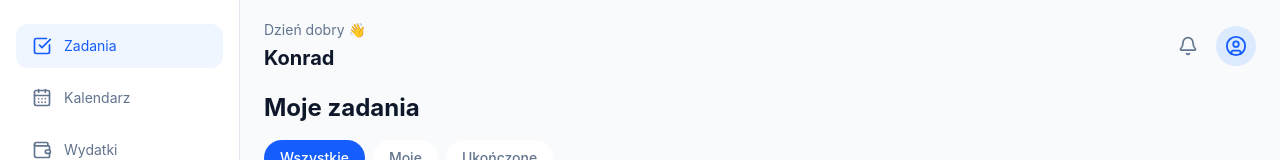
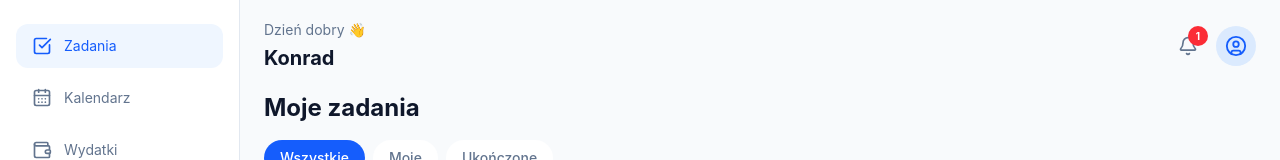
Before and after one commit to LainonShiraya/home-ops, a React (Vite) app: page /tasks in a window 1280 px wide. Shown: the top 160 px of the page. Built offline with nearby package versions, Linux system fonts and the light colour scheme.

Commit message:
refactor: make notifications global

```diff
--- a/src/App.tsx
+++ b/src/App.tsx
@@ -8,10 +8,12 @@ import HouseholdPage from "./pages/HouseholdPage";
 
 import { TaskUIProvider } from "./context/TaskUIContext/TaskUIProvider";
 import { HouseholdProvider } from "./context/HouseholdContext/HouseholdProvider";
+import NotificationProvider from "./context/NotificationContext/NotificationProvider";
 function App() {
   return (
     <BrowserRouter>
       <HouseholdProvider>
+        <NotificationProvider>
           <TaskUIProvider>
             <Routes>
               <Route element={<AppLayout />}>
@@ -27,6 +29,7 @@ function App() {
               <Route path="*" element={<Navigate to="/tasks" replace />} />
             </Routes>
           </TaskUIProvider>
+        </NotificationProvider>
       </HouseholdProvider>
     </BrowserRouter>
   );
--- a/src/components/layout/AppHeader.tsx
+++ b/src/components/layout/AppHeader.tsx
@@ -1,4 +1,5 @@
-import { Bell, UserCircle } from "lucide-react";
+import { UserCircle } from "lucide-react";
+import NotificationBell from "../notifications/NotificationBell";
 
 function AppHeader() {
   return (
@@ -15,7 +16,7 @@ function AppHeader() {
           aria-label="Powiadomienia"
           className="flex size-10 items-center justify-center rounded-full text-slate-500 transition hover:bg-slate-100"
         >
-          <Bell size={20} />
+          <NotificationBell />
         </button>
 
         <button
--- /dev/null
+++ b/src/components/notifications/NotificationBell.tsx
@@ -0,0 +1,118 @@
+import { Bell } from "lucide-react";
+import { useState } from "react";
+
+import { useNotifications } from "../../hooks/useNotifications";
+
+function NotificationBell() {
+  const [isOpen, setIsOpen] = useState(false);
+
+  const { myNotifications, unreadCount, markAsRead, markAllAsRead } =
+    useNotifications();
+
+  return (
+    <div className="relative">
+      <button
+        type="button"
+        onClick={() => setIsOpen((current) => !current)}
+        className="relative cursor-pointer rounded-xl p-2 text-slate-500 hover:bg-slate-100 hover:text-slate-700"
+        aria-label="Powiadomienia"
+      >
+        <Bell size={20} />
+
+        {unreadCount > 0 && (
+          <span className="absolute -right-0.5 -top-0.5 flex size-5 items-center justify-center rounded-full bg-red-500 text-[10px] font-bold text-white">
+            {unreadCount > 9 ? "9+" : unreadCount}
+          </span>
+        )}
+      </button>
+
+      {isOpen && (
+        <>
+          <div
+            className="fixed inset-0 z-40"
+            onClick={() => setIsOpen(false)}
+          />
+
+          <div className="absolute right-0 top-12 z-50 w-[calc(100vw-2rem)] max-w-sm overflow-hidden rounded-2xl border border-slate-200 bg-white shadow-xl">
+            <div className="flex items-center justify-between border-b border-slate-100 px-4 py-3">
+              <h2 className="font-semibold text-slate-900">Powiadomienia</h2>
+
+              {unreadCount > 0 && (
+                <button
+                  type="button"
+                  onClick={markAllAsRead}
+                  className="cursor-pointer text-xs font-medium text-indigo-600 hover:text-indigo-700"
+                >
+                  Oznacz jako przeczytane
+                </button>
+              )}
+            </div>
+
+            {myNotifications.length === 0 ? (
+              <div className="px-4 py-8 text-center">
+                <Bell size={28} className="mx-auto text-slate-300" />
+
+                <p className="mt-3 text-sm font-medium text-slate-700">
+                  Brak powiadomień
+                </p>
+
+                <p className="mt-1 text-xs text-slate-400">
+                  Tutaj pojawią się najnowsze informacje.
+                </p>
+              </div>
+            ) : (
+              <div className="max-h-96 overflow-y-auto">
+                {myNotifications.map((notification) => (
+                  <button
+                    key={notification.id}
+                    type="button"
+                    onClick={() => {
+                      markAsRead(notification.id);
+                    }}
+                    className={`flex w-full cursor-pointer gap-3 border-b border-slate-100 px-4 py-3 text-left last:border-b-0 hover:bg-slate-50 ${
+                      notification.read ? "bg-white" : "bg-indigo-50/40"
+                    }`}
+                  >
+                    <div className="mt-0.5 flex size-9 shrink-0 items-center justify-center rounded-lg bg-indigo-100 text-indigo-600">
+                      <Bell size={17} />
+                    </div>
+
+                    <div className="min-w-0 flex-1">
+                      <div className="flex items-start justify-between gap-2">
+                        <p className="text-sm font-medium text-slate-900">
+                          {notification.title}
+                        </p>
+
+                        {!notification.read && (
+                          <span className="mt-1 size-2 shrink-0 rounded-full bg-indigo-600" />
+                        )}
+                      </div>
+
+                      <p className="mt-1 text-xs leading-5 text-slate-500">
+                        {notification.message}
+                      </p>
+
+                      <p className="mt-1 text-[11px] text-slate-400">
+                        {new Date(notification.createdAt).toLocaleString(
+                          "pl-PL",
+                          {
+                            day: "2-digit",
+                            month: "2-digit",
+                            hour: "2-digit",
+                            minute: "2-digit",
+                          },
+                        )}
+                      </p>
+                    </div>
+                  </button>
+                ))}
+              </div>
+            )}
+          </div>
+        </>
+      )}
+    </div>
+  );
+}
+
+export default NotificationBell;
--- /dev/null
+++ b/src/context/NotificationContext/NotificationContext.ts
@@ -0,0 +1,15 @@
+import { createContext } from "react";
+
+import type { Notification } from "../../types/notification";
+
+export type NotificationContextValue = {
+  notifications: Notification[];
+  myNotifications: Notification[];
+  unreadCount: number;
+  markAsRead: (notificationId: string) => void;
+  markAllAsRead: () => void;
+  addNotification: (notification: Omit<Notification, "id" | "createdAt" | "read">) => void;
+};
+
+export const NotificationContext =
+  createContext<NotificationContextValue | undefined>(undefined);
--- /dev/null
+++ b/src/context/NotificationContext/NotificationProvider.tsx
@@ -0,0 +1,80 @@
+import { useState } from "react";
+
+import { notifications as initialNotifications } from "../../data/notifications";
+import { useHouseholds } from "../HouseholdContext/useHouseholds";
+import { NotificationContext } from "./NotificationContext";
+import type { Notification } from "../../types/notification";
+type NotificationProviderProps = {
+  children: React.ReactNode;
+};
+
+function NotificationProvider({ children }: NotificationProviderProps) {
+  const { activeHousehold } = useHouseholds();
+
+  const [notifications, setNotifications] = useState(initialNotifications);
+
+  const myNotifications = notifications.filter(
+    (notification) => notification.userId === "user-1",
+  );
+
+  const unreadCount = myNotifications.filter(
+    (notification) => !notification.read,
+  ).length;
+
+  const markAsRead = (notificationId: string) => {
+    setNotifications((prev) =>
+      prev.map((notification) =>
+        notification.id === notificationId
+          ? {
+              ...notification,
+              read: true,
+            }
+          : notification,
+      ),
+    );
+  };
+
+  const markAllAsRead = () => {
+    setNotifications((prev) =>
+      prev.map((notification) =>
+        notification.householdId === activeHousehold?.id &&
+        notification.userId === "user-1"
+          ? {
+              ...notification,
+              read: true,
+            }
+          : notification,
+      ),
+    );
+  };
+
+  const addNotification = (
+    notification: Omit<Notification, "id" | "createdAt" | "read">,
+  ) => {
+    const newNotification = {
+      ...notification,
+      id: Date.now().toString(),
+      createdAt: new Date().toISOString(),
+      read: false,
+    };
+
+    setNotifications((prev) => [newNotification, ...prev]);
+  };
+
+  return (
+    <NotificationContext.Provider
+      value={{
+        notifications,
+        myNotifications,
+        unreadCount,
+        markAsRead,
+        markAllAsRead,
+        addNotification,
+      }}
+    >
+      {children}
+    </NotificationContext.Provider>
+  );
+}
+
+export default NotificationProvider;
--- /dev/null
+++ b/src/context/NotificationContext/useNotifications.ts
@@ -0,0 +1,15 @@
+import { useContext } from "react";
+
+import { NotificationContext } from "./NotificationContext";
+
+export function useNotifications() {
+  const context = useContext(NotificationContext);
+
+  if (!context) {
+    throw new Error(
+      "useNotifications must be used within NotificationProvider",
+    );
+  }
+
+  return context;
+}
--- /dev/null
+++ b/src/data/notifications.ts
@@ -0,0 +1,26 @@
+import type { Notification } from "../types/notification";
+
+export const notifications: Notification[] = [
+  {
+    id: "notification-1",
+    householdId: "home-001",
+    userId: "user-1",
+    type: "reward-redeemed-by-me",
+    title: "Wykorzystano nagrodę",
+    message:
+      'Wykorzystałeś „Wieczór filmowy” za 30 pkt.',
+    createdAt: "2026-09-04T12:30:00",
+    read: false,
+  },
+  {
+    id: "notification-2",
+    householdId: "home-001",
+    userId: "user-1",
+    type: "reward-redeemed",
+    title: "Twoja nagroda została wykorzystana",
+    message:
+      'Ola wykorzystała „Randka” za 100 pkt.',
+    createdAt: "2026-09-03T18:15:00",
+    read: true,
+  },
+];
--- /dev/null
+++ b/src/hooks/useNotifications.ts
@@ -0,0 +1,57 @@
+import { useState } from "react";
+
+import { notifications as initialNotifications } from "../data/notifications";
+import { useHouseholds } from "../context/HouseholdContext/useHouseholds";
+import type { Notification } from "../types/notification";
+
+export function useNotifications() {
+  const { activeHousehold } = useHouseholds();
+
+  const [notifications, setNotifications] =
+    useState<Notification[]>(initialNotifications);
+
+  const myNotifications = notifications.filter(
+    (notification) =>
+      notification.householdId === activeHousehold?.id &&
+      notification.userId === "user-1",
+  );
+
+  const unreadCount = myNotifications.filter(
+    (notification) => !notification.read,
+  ).length;
+
+  const markAsRead = (notificationId: string) => {
+    setNotifications((prev) =>
+      prev.map((notification) =>
+        notification.id === notificationId
+          ? {
+              ...notification,
+              read: true,
+            }
+          : notification,
+      ),
+    );
+  };
+
+  const markAllAsRead = () => {
+    setNotifications((prev) =>
+      prev.map((notification) =>
+        notification.householdId === activeHousehold?.id &&
+        notification.userId === "user-1"
+          ? {
+              ...notification,
+              read: true,
+            }
+          : notification,
+      ),
+    );
+  };
+
+  return {
+    notifications,
+    myNotifications,
+    unreadCount,
+    markAsRead,
+    markAllAsRead,
+  };
+}
--- /dev/null
+++ b/src/types/notification.ts
@@ -0,0 +1,14 @@
+export type NotificationType =
+  | "reward-redeemed"
+  | "reward-redeemed-by-me";
+
+export type Notification = {
+  id: string;
+  householdId: string;
+  userId: string;
+  type: NotificationType;
+  title: string;
+  message: string;
+  createdAt: string;
+  read: boolean;
+};
```
Lines whose indentation alone changed are shown as unchanged.
